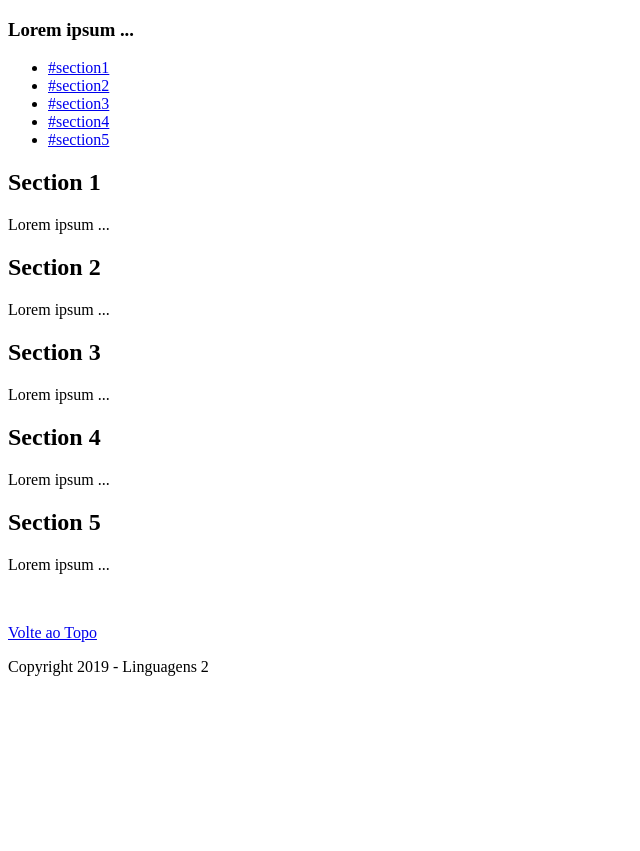
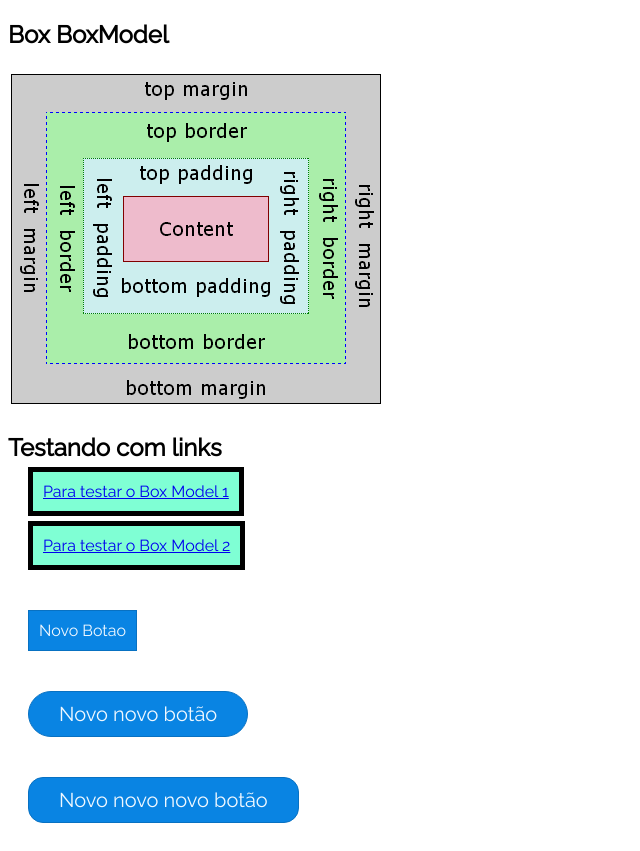
Before and after one commit to lucasmaarques/linguagensDeProgramacaoII-ECM252, a plain HTML site: page SiteModelo/index.html in a window 1280 px wide. Shown: the whole page, without its empty margins (0-640 px from the left). Before the commit the page ends 800 px from the top, so only its background shows below. Drawn offline with Linux system fonts and the light colour scheme.

Commit message:
AULA CSS

```diff
--- /dev/null
+++ b/SiteModelo/estilo.css
@@ -0,0 +1,70 @@
+*{
+    font-family: 'Raleway', sans-serif;
+}
+
+#box1{
+    margin: 20px 20px 20px 20px;
+    border: 5px solid black;
+    padding: 10px 10px 10px 10px;
+    background-color: aquamarine;
+}
+
+#box2{
+    display: inline-block;
+    margin: 20px 20px 20px 20px;
+    border: 5px solid black;
+    padding: 10px 10px 10px 10px;
+    background-color: aquamarine;
+}
+
+#box3{
+    display: inline-block;
+    margin: 20px;
+    border: 1px solid #0871c2;
+    padding: 10px;
+    background-color: #0984e3;
+    color: aliceblue;
+    text-decoration: none;
+    text-transform: capitalize;
+}
+
+#box4{
+    display: inline-block;
+    margin: 20px;
+    border: 1px solid #0871c2;
+    padding: 10px 30px 10px 30px;
+    background-color: #0984e3;
+    color: aliceblue;
+    text-decoration: none;
+    border-radius: 150px;
+    font-family: 'Raleway', sans-serif;
+    font-size: 125%;
+    font-weight: 300;
+    cursor: pointer;
+}
+
+#box4:hover{
+    background-color: #1895f6
+}
+
+#box5{
+    display: inline-block;
+    margin: 20px;
+    border: 1px solid #0871c2;
+    padding: 10px 30px 10px 30px;
+    background-color: #0984e3;
+    color: aliceblue;
+    text-decoration: none;
+    border-radius: 15px;
+    font-family: 'Raleway', sans-serif;
+    font-size: 125%;
+    font-weight: 300;
+    cursor: pointer;
+    transition: background-color 0.9s,border-radius 0.6s;
+}
+
+#box5:hover{
+    background-color: #1895f6;
+    border-radius: 23px;
+    transition: background-color 0.9s,border-radius 0.6s;
+}
--- a/SiteModelo/index.html
+++ b/SiteModelo/index.html
@@ -4,55 +4,26 @@
     <meta charset="utf-8" />
     <title>Estrutura 2</title>
     <meta name="viewport" content="width=device-width, initial-scale=1">
-    <!-- <link rel="stylesheet" href="estilo.css" /> -->
+    <link href="https://fonts.googleapis.com/css?family=Raleway" rel="stylesheet">
+    <link rel="stylesheet" href="estilo.css" />
 </head>
 <body>
 
-    <header>
-        <h3>Lorem ipsum ...</h3>
-        <nav>
-            <ul>
-                <!-- Link to every section in the page -->
-                <li><a href="#section1">#section1</a></li>
-                <li><a href="#section2">#section2</a></li>
-                <li><a href="#section3">#section3</a></li>
-                <li><a href="#section4">#section4</a></li>
-                <li><a href="#section5">#section5</a></li>
-            </ul>
-        </nav>
-    </header>
-
     <section id="section1">
-        <h1>Section 1</h1>
-        <p>Lorem ipsum ...</p>
+        <h1>Box BoxModel</h1>
+        <img src="boxmodel.png">
     </section>
 
     <section id="section2">
-        <h1>Section 2</h1>
-        <p>Lorem ipsum ...</p>
+        <div class="container">
+            <h1>Testando com links</h1>
+            <a id="box1" href="#section1">Para testar o Box Model 1</a> </br>
+            <a id="box2" href="#section2">Para testar o Box Model 2</a> </br>
+            <a id="box3" href="#section2">Novo botao</a> </br>
+            <a id="box4" href="#section2">Novo novo botão</a> </br>
+            <a id="box5" href="#section2">Novo novo novo botão</a> </br>
+        </div>
     </section>
-
-    <section id="section3">
-        <h1>Section 3</h1>
-        <p>Lorem ipsum ...</p>
-    </section>
-
-    <section id="section4">
-        <h1>Section 4</h1>
-        <p>Lorem ipsum ...</p>
-    </section>
-
-    <section id="section5">
-        <h1>Section 5</h1>
-        <p>Lorem ipsum ...</p> <br>
-    </section>
-
-    <footer>
-        <p>
-            <a href="#top">Volte ao Topo</a>
-        </p>
-        <p>Copyright 2019 - Linguagens 2</p>
-    </footer>
 
 </body>
 </html>
```
Also changed, not shown: SiteModelo/BoxModel.png (added).
